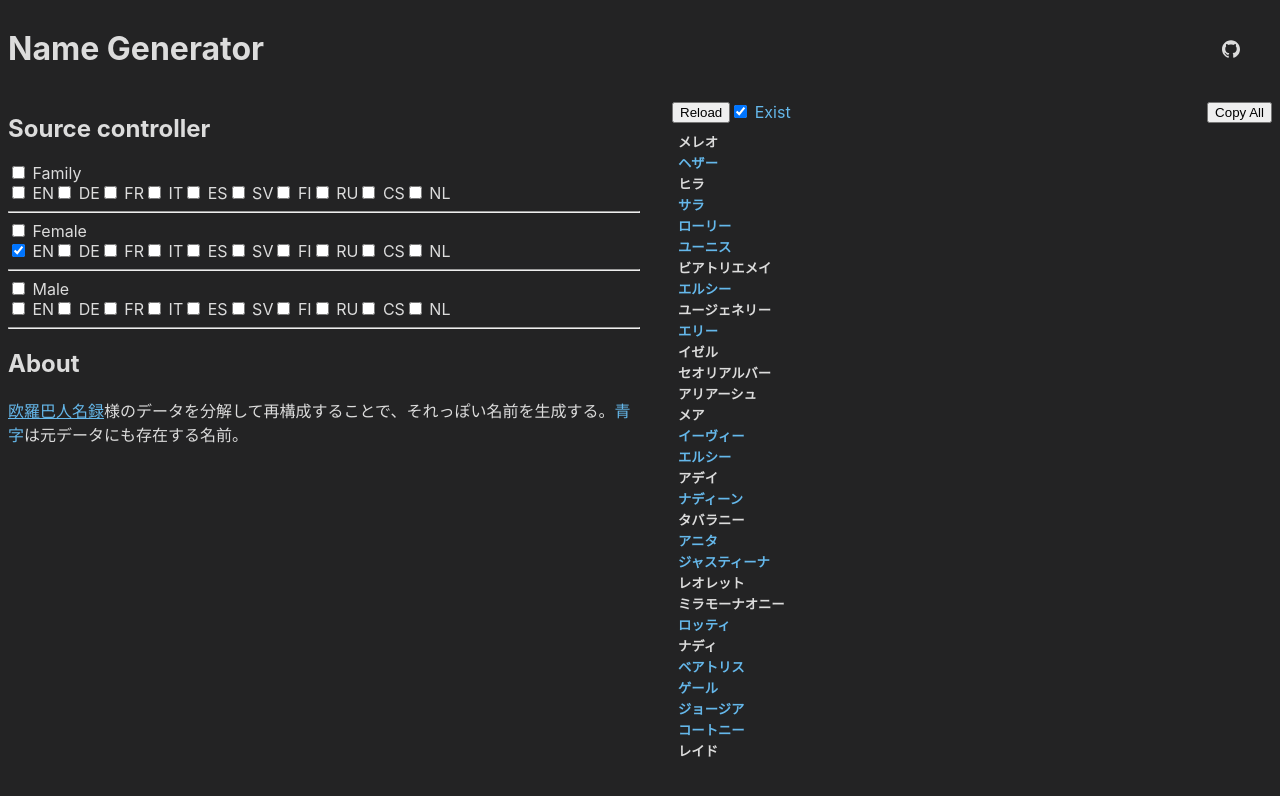
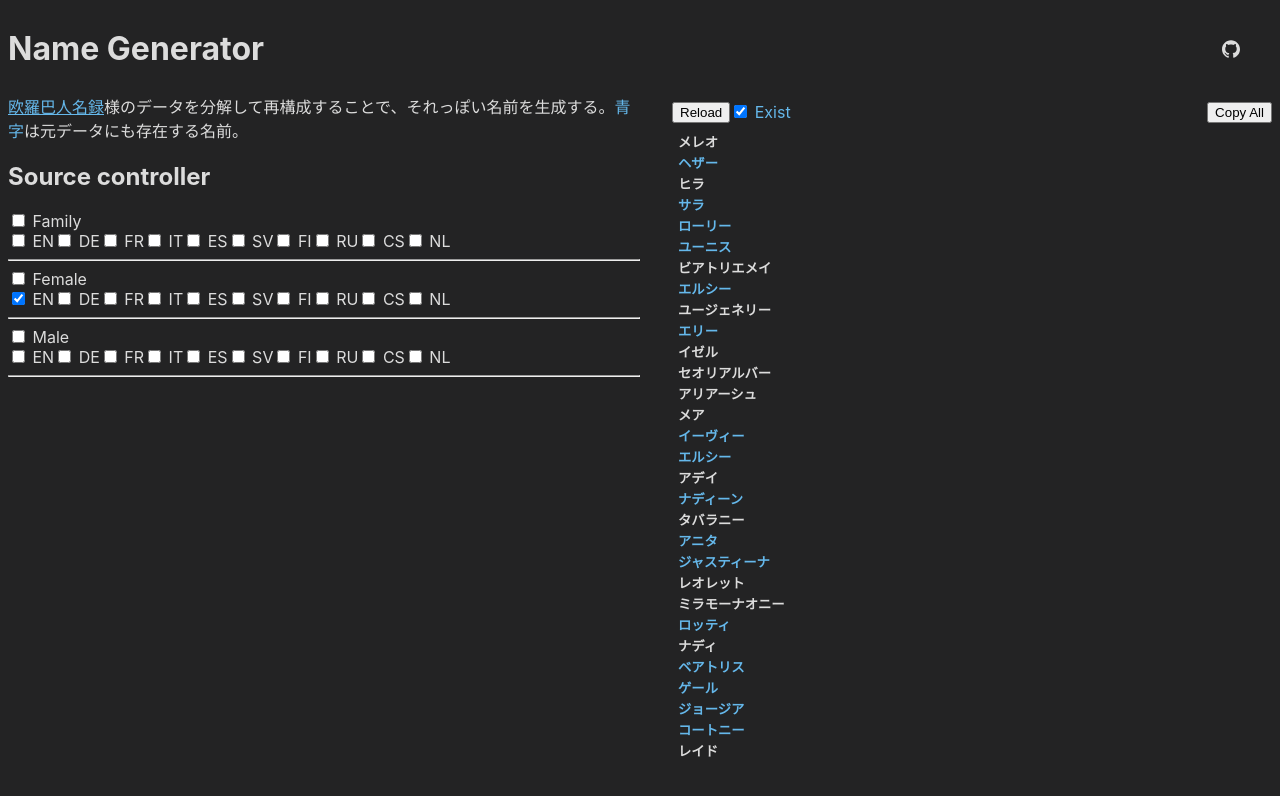
Before and after one commit to techa/name-generator, a SvelteKit app: page / in a window 1280 px wide. Shown: the top 796 px of the page. Built offline with nearby package versions, Linux system fonts and the light colour scheme.

Commit message:
fix "About" layout

```diff
--- a/src/routes/+page.svelte
+++ b/src/routes/+page.svelte
@@ -137,6 +137,15 @@
 
 <main class="flex">
 	<div class="left">
+		<div class="about">
+			<a
+				href="https://www.worldsys.org/europe"
+				target="_blank"
+				rel="noopener noreferrer">欧羅巴人名録</a
+			>様のデータを分解して再構成することで、それっぽい名前を生成する。<span
+				>青字</span
+			>は元データにも存在する名前。
+		</div>
 		<h2>Source controller</h2>
 		<form class="w-1/2 select-none" on:change={change}>
 			{#each types as type, i}
@@ -160,17 +169,6 @@
 				<hr />
 			{/each}
 		</form>
-
-		<h2>About</h2>
-		<div class="about">
-			<a
-				href="https://www.worldsys.org/europe"
-				target="_blank"
-				rel="noopener noreferrer">欧羅巴人名録</a
-			>様のデータを分解して再構成することで、それっぽい名前を生成する。<span
-				>青字</span
-			>は元データにも存在する名前。
-		</div>
 	</div>
 	<div class="right w-1/2">
 		<div class="tool flex">
```
